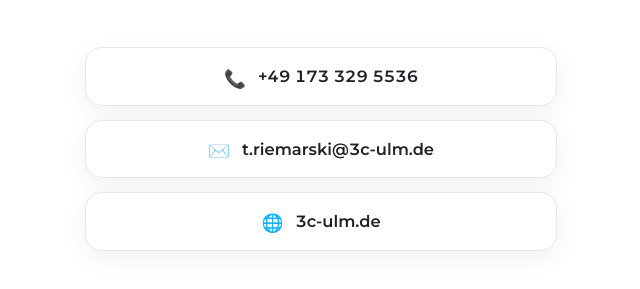
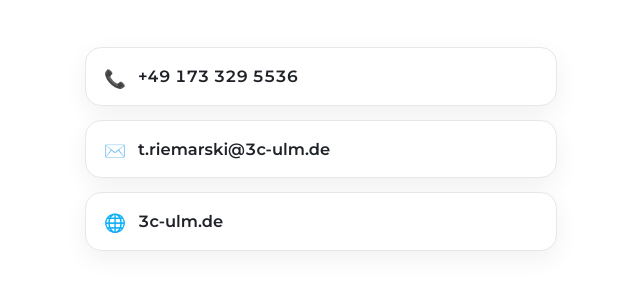
Before and after one commit to 3C-Web/thomasriemarski, a plain HTML site: page index.html in a window 1280 px wide. Shown: the part 399-688 px from the top of the page, without its empty margins (319-959 px from the left). Drawn offline with Linux system fonts and the light colour scheme.

Commit message:
Update index.html

```diff
--- a/index.html
+++ b/index.html
@@ -62,7 +62,7 @@
     }
 
     .role {
-      margin:-6px 0 50px; /* same spacing as logo → name */
+      margin:-6px 0 50px; /* equal to logo→name spacing */
       font-size:1.05rem;
       font-weight:500;
       color:#374151;
@@ -77,7 +77,7 @@
     .btn {
       display:flex;
       align-items:center;
-      justify-content:center;
+      justify-content:flex-start; /* ✅ left alignment */
       gap:12px;
       padding:16px 18px;
       border-radius:var(--radius);
@@ -88,6 +88,7 @@
       box-shadow:var(--shadow);
       transition:background .15s ease, transform .04s ease, border-color .15s ease;
       font-weight:500;
+      text-align:left; /* ✅ text flush-left */
     }
 
     .btn:hover {
```
